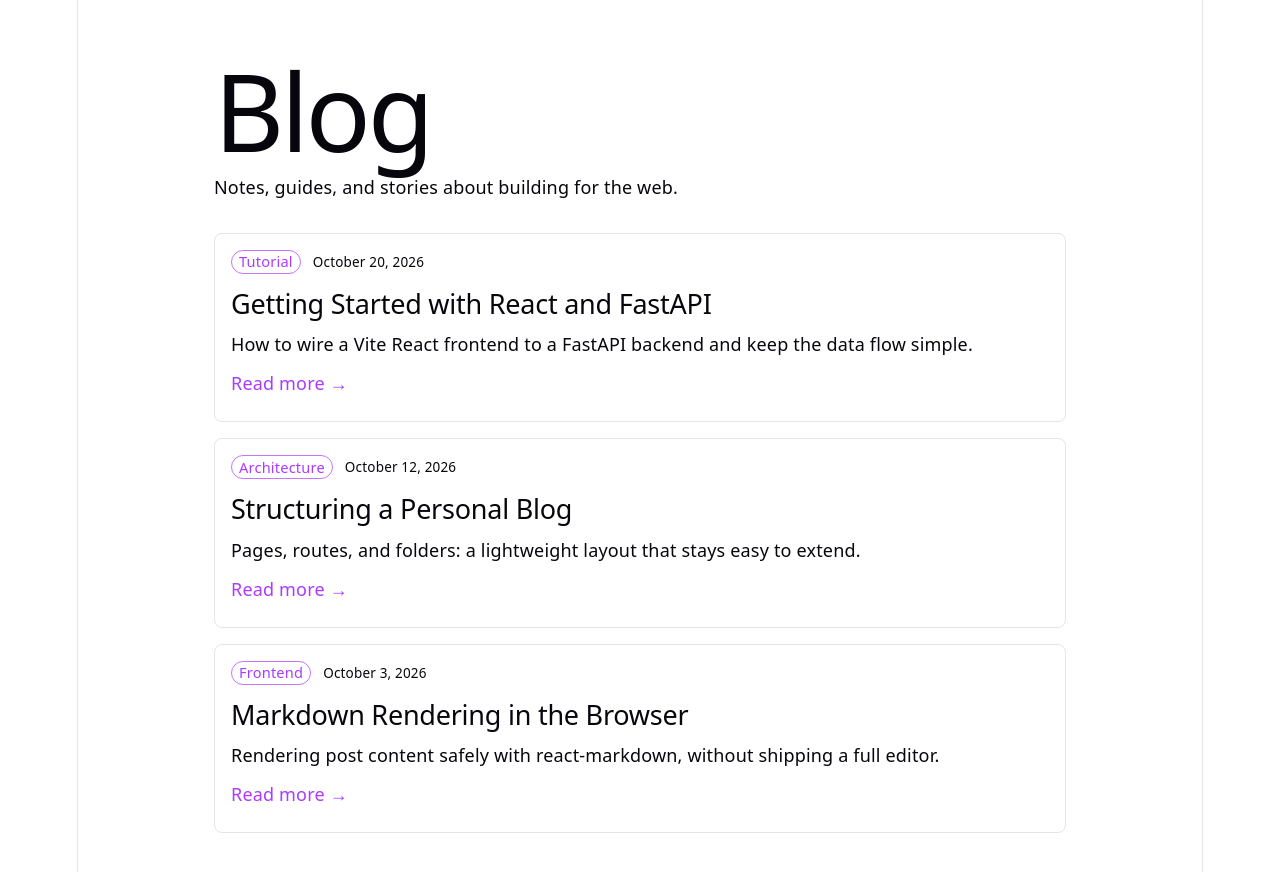
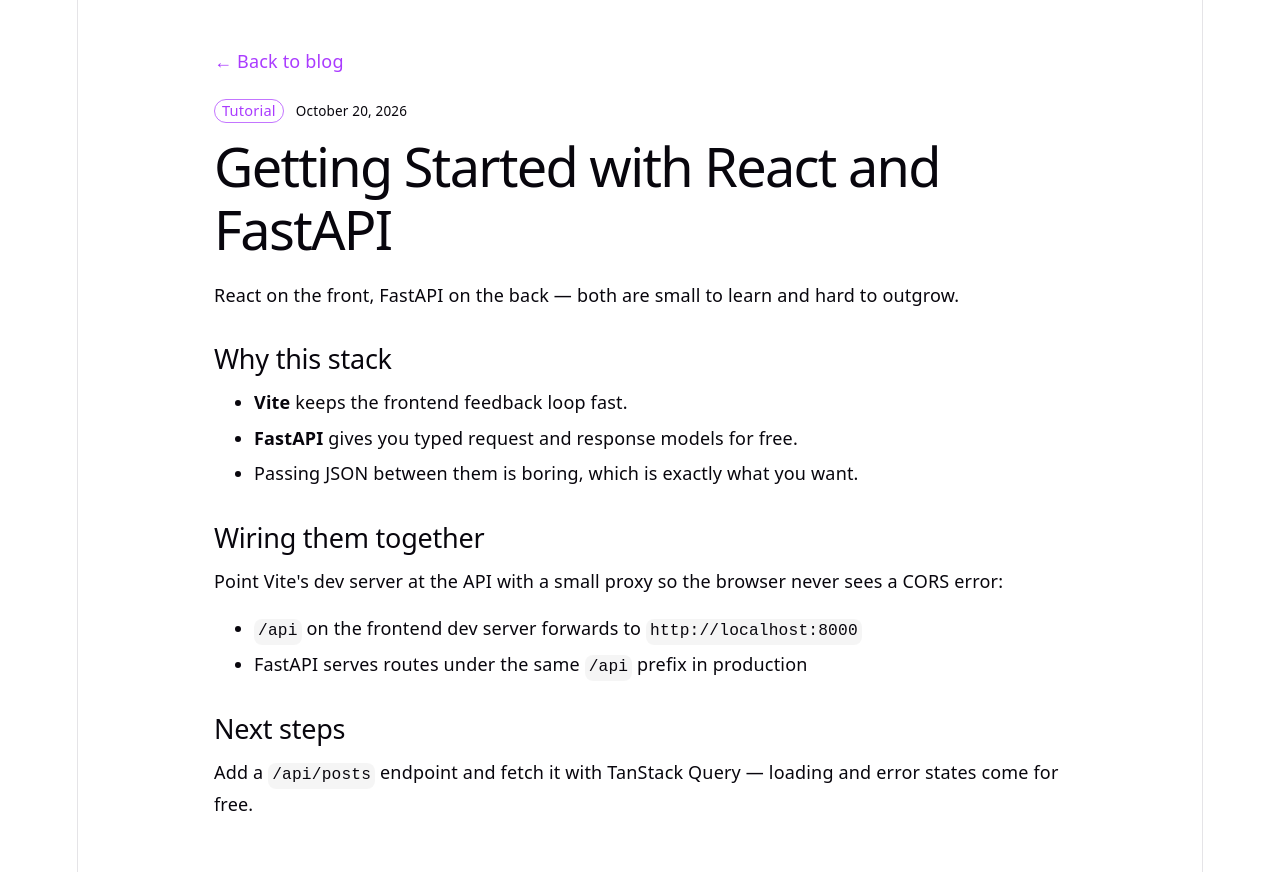
Before and after one commit to lalaphalla/personal-blog, a React (Vite) app: page /blog/getting-started-with-react-and-fastapi in a window 1280 px wide. Before the commit this address led to /blog. Shown: the top 872 px of the page. Built offline with nearby package versions, Linux system fonts and the light colour scheme.

Commit message:
feat: add postdetail page

```diff
--- a/src/App.tsx
+++ b/src/App.tsx
@@ -1,6 +1,7 @@
 import CssBaseline from '@mui/material/CssBaseline'
 import { ThemeProvider } from '@mui/material/styles'
 import { Navigate, Route, Routes } from 'react-router'
+import BlogDetailPage from './pages/BlogDetailPage'
 import BlogListPage from './pages/BlogListPage'
 import { theme } from './theme'
 import './App.css'
@@ -12,6 +13,7 @@ function App() {
       <Routes>
         <Route path="/" element={<Navigate to="/blog" replace />} />
         <Route path="/blog" element={<BlogListPage />} />
+        <Route path="/blog/:slug" element={<BlogDetailPage />} />
         <Route path="*" element={<Navigate to="/blog" replace />} />
       </Routes>
     </ThemeProvider>
--- /dev/null
+++ b/src/data/posts.ts
@@ -0,0 +1,97 @@
+export type Post = {
+  slug: string
+  title: string
+  excerpt: string
+  date: string
+  tag: string
+  content: string
+}
+
+export const posts: Post[] = [
+  {
+    slug: 'getting-started-with-react-and-fastapi',
+    title: 'Getting Started with React and FastAPI',
+    excerpt:
+      'How to wire a Vite React frontend to a FastAPI backend and keep the data flow simple.',
+    date: '2026-10-20',
+    tag: 'Tutorial',
+    content: `React on the front, FastAPI on the back — both are small to learn and hard to outgrow.
+
+## Why this stack
+
+- **Vite** keeps the frontend feedback loop fast.
+- **FastAPI** gives you typed request and response models for free.
+- Passing JSON between them is boring, which is exactly what you want.
+
+## Wiring them together
+
+Point Vite's dev server at the API with a small proxy so the browser never sees a CORS error:
+
+- \`/api\` on the frontend dev server forwards to \`http://localhost:8000\`
+- FastAPI serves routes under the same \`/api\` prefix in production
+
+## Next steps
+
+Add a \`/api/posts\` endpoint and fetch it with TanStack Query — loading and error states come for free.`,
+  },
+  {
+    slug: 'structuring-a-personal-blog',
+    title: 'Structuring a Personal Blog',
+    excerpt:
+      'Pages, routes, and folders: a lightweight layout that stays easy to extend.',
+    date: '2026-10-12',
+    tag: 'Architecture',
+    content: `A personal blog should be boring to work on. A small, predictable structure gets you there.
+
+## Pages and routes
+
+- \`/blog\` lists every post, newest first.
+- \`/blog/:slug\` renders one post.
+- Anything unknown redirects back to the list.
+
+## Folders
+
+- \`src/pages\` — one file per route.
+- \`src/data\` — post content and helpers.
+- \`src/theme\` — design tokens for the whole app.
+
+## Why not a router file with fifty routes
+
+You do not need layout routes, nested outlets, or loaders yet. Add them when a real page needs them, not before.`,
+  },
+  {
+    slug: 'markdown-rendering-in-the-browser',
+    title: 'Markdown Rendering in the Browser',
+    excerpt:
+      'Rendering post content safely with react-markdown, without shipping a full editor.',
+    date: '2026-10-03',
+    tag: 'Frontend',
+    content: `Markdown is the friendliest format for writing posts: plain text in, structured HTML out.
+
+## Why react-markdown
+
+- It does **not** use \`dangerouslySetInnerHTML\`, so raw HTML in a post cannot run scripts.
+- Components are replaceable, so you can restyle every element the renderer emits.
+- It reads well next to a design system like Material UI.
+
+## Styling the output
+
+The renderer emits plain tags — \`h2\`, \`p\`, \`ul\`, \`pre\`. Style them once on the container with nested selectors instead of wrapping every element by hand.
+
+## Where it fits here
+
+Posts are stored as markdown and rendered on the detail page, so writing stays in plain text and the app owns the presentation.`,
+  },
+]
+
+export function getPost(slug: string) {
+  return posts.find((post) => post.slug === slug)
+}
+
+export function formatDate(iso: string) {
+  return new Date(iso).toLocaleDateString('en-US', {
+    year: 'numeric',
+    month: 'long',
+    day: 'numeric',
+  })
+}
--- /dev/null
+++ b/src/pages/BlogDetailPage.tsx
@@ -0,0 +1,88 @@
+import Markdown from 'react-markdown'
+import { Link as RouterLink, Navigate, useParams } from 'react-router'
+import Box from '@mui/material/Box'
+import Chip from '@mui/material/Chip'
+import Container from '@mui/material/Container'
+import Link from '@mui/material/Link'
+import Stack from '@mui/material/Stack'
+import Typography from '@mui/material/Typography'
+import { formatDate, getPost } from '../data/posts'
+
+const markdownSx = {
+  mt: 1,
+  color: 'text.primary',
+  lineHeight: 1.75,
+  '& p, & ul, & ol': { my: 0, mb: 2 },
+  '& li': { mb: 0.5 },
+  '& h2': {
+    mt: 4,
+    mb: 1.5,
+    fontSize: '1.5rem',
+    fontWeight: 500,
+    color: 'text.primary',
+  },
+  '& h3': {
+    mt: 3,
+    mb: 1,
+    fontSize: '1.15rem',
+    fontWeight: 500,
+    color: 'text.primary',
+  },
+  '& a': { color: 'primary.main' },
+  '& strong': { color: 'text.primary' },
+  '& code': {
+    fontFamily: 'monospace',
+    fontSize: '0.9em',
+    px: 0.5,
+    py: 0.25,
+    borderRadius: 1,
+    bgcolor: 'action.hover',
+  },
+  '& pre': {
+    my: 0,
+    mb: 2,
+    p: 2,
+    borderRadius: 2,
+    overflowX: 'auto',
+    bgcolor: 'action.hover',
+    '& code': { bgcolor: 'transparent', p: 0 },
+  },
+} as const
+
+function BlogDetailPage() {
+  const { slug } = useParams()
+  const post = slug ? getPost(slug) : undefined
+
+  if (!post) {
+    return <Navigate to="/blog" replace />
+  }
+
+  return (
+    <Container component="main" maxWidth="md" sx={{ py: 6, flex: 1 }}>
+      <Link component={RouterLink} to="/blog" underline="hover">
+        ← Back to blog
+      </Link>
+
+      <Stack
+        direction="row"
+        spacing={1.5}
+        sx={{ mt: 3, mb: 1.5, alignItems: 'center' }}
+      >
+        <Chip label={post.tag} size="small" color="primary" variant="outlined" />
+        <Typography variant="caption" color="text.secondary">
+          <time dateTime={post.date}>{formatDate(post.date)}</time>
+        </Typography>
+      </Stack>
+
+      <Typography variant="h3" component="h1" gutterBottom>
+        {post.title}
+      </Typography>
+
+      <Box component="article" sx={markdownSx}>
+        <Markdown>{post.content}</Markdown>
+      </Box>
+    </Container>
+  )
+}
+
+export default BlogDetailPage
--- a/src/pages/BlogListPage.tsx
+++ b/src/pages/BlogListPage.tsx
@@ -7,49 +7,7 @@ import Container from '@mui/material/Container'
 import Link from '@mui/material/Link'
 import Stack from '@mui/material/Stack'
 import Typography from '@mui/material/Typography'
-
-type Post = {
-  slug: string
-  title: string
-  excerpt: string
-  date: string
-  tag: string
-}
-
-const posts: Post[] = [
-  {
-    slug: 'getting-started-with-react-and-fastapi',
-    title: 'Getting Started with React and FastAPI',
-    excerpt:
-      'How to wire a Vite React frontend to a FastAPI backend and keep the data flow simple.',
-    date: '2026-10-20',
-    tag: 'Tutorial',
-  },
-  {
-    slug: 'structuring-a-personal-blog',
-    title: 'Structuring a Personal Blog',
-    excerpt:
-      'Pages, routes, and folders: a lightweight layout that stays easy to extend.',
-    date: '2026-10-12',
-    tag: 'Architecture',
-  },
-  {
-    slug: 'markdown-rendering-in-the-browser',
-    title: 'Markdown Rendering in the Browser',
-    excerpt:
-      'Rendering post content safely with react-markdown, without shipping a full editor.',
-    date: '2026-10-03',
-    tag: 'Frontend',
-  },
-]
-
-function formatDate(iso: string) {
-  return new Date(iso).toLocaleDateString('en-US', {
-    year: 'numeric',
-    month: 'long',
-    day: 'numeric',
-  })
-}
+import { formatDate, posts } from '../data/posts'
 
 function BlogListPage() {
   return (
```
